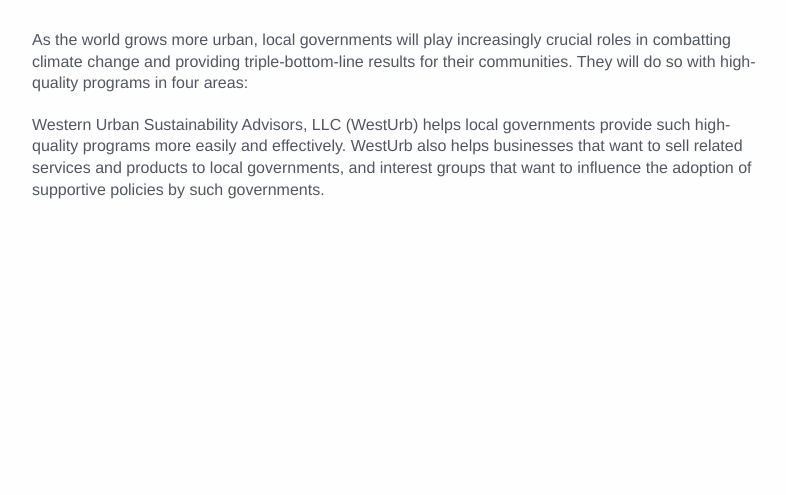
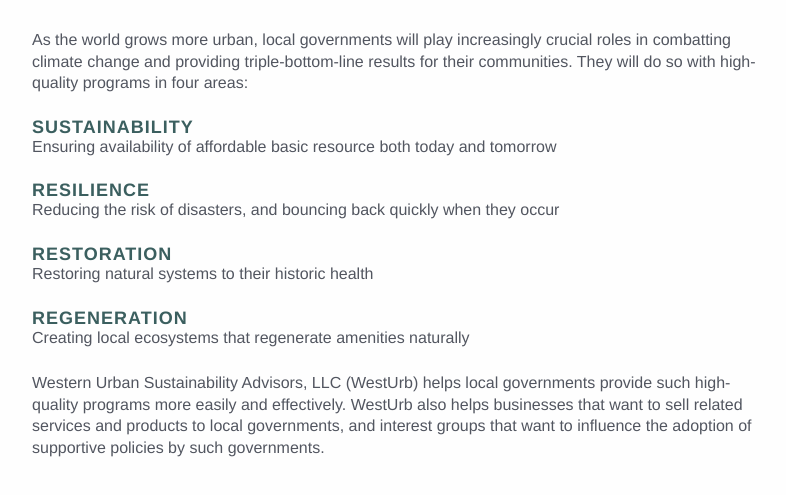
Before and after one commit to jtini/westurb, a Gatsby site: page / in a window 1280 px wide. Shown: the part 91-586 px from the top of the page, without its empty margins (240-1026 px from the left). Built offline with nearby package versions, Linux system fonts and the light colour scheme; Gatsby itself is replaced by a stand-in of ours.

Commit message:
homepage highlights

```diff
--- /dev/null
+++ b/src/components/Highlight/Highlight.js
@@ -0,0 +1,20 @@
+import React from 'react'
+import PropTypes from 'prop-types'
+import './Highlight.scss'
+
+const Highlight = props => {
+    const { title, text } = props;
+    return (
+        <div className="highlight">
+            <p className="highlight__title">{title}</p>
+            <p className="highlight__text">{text}</p>
+        </div>
+    )
+}
+
+Highlight.propTypes = {
+    title: PropTypes.string.isRequired,
+    text: PropTypes.string.isRequired
+}
+
+export default Highlight
--- /dev/null
+++ b/src/components/Highlight/Highlight.scss
@@ -0,0 +1,23 @@
+@import '../../stylesheets/index';
+
+.highlight {
+    margin-top: 1.5rem;
+
+    &:last-of-type {
+        margin-bottom: 1.5rem;
+    }
+}
+
+.highlight__title {
+    font-size: $fs-label;
+    font-weight: $fw-semibold;
+    line-height: $lh-0;
+    text-transform: uppercase;
+    letter-spacing: 1px;
+    color: $color-primary;
+}
+
+.highlight__text {
+    margin-top: 0;
+    color: $color-text-light;
+}
--- a/src/pages/index.js
+++ b/src/pages/index.js
@@ -2,6 +2,7 @@ import React from "react"
 
 import Layout from "../components/Layout/Layout"
 import SEO from "../components/SEO/SEO"
+import Highlight from "../components/Highlight/Highlight"
 
 const IndexPage = () => (
   <Layout>
@@ -9,7 +10,10 @@ const IndexPage = () => (
     <div className="container">
       <h1 className="title">Introducing WestUrb</h1>
       <p className="color-text-light">As the world grows more urban, local governments will play increasingly crucial roles in combatting climate change and providing triple-bottom-line results for their communities. They will do so with high-quality programs in four areas:</p>
-
+      <Highlight title="Sustainability" text="Ensuring availability of affordable basic resource both today and tomorrow" />
+      <Highlight title="Resilience" text="Reducing the risk of disasters, and bouncing back quickly when they occur" />
+      <Highlight title="Restoration" text="Restoring natural systems to their historic health" />
+      <Highlight title="Regeneration" text="Creating local ecosystems that regenerate amenities naturally" />
       <p className="color-text-light">Western Urban Sustainability Advisors, LLC (WestUrb) helps local governments provide such high-quality programs more easily and effectively. WestUrb also helps businesses that want to sell related services and products to local governments, and interest groups that want to influence the adoption of supportive policies by such governments.</p>
     </div>
   </Layout>
```
